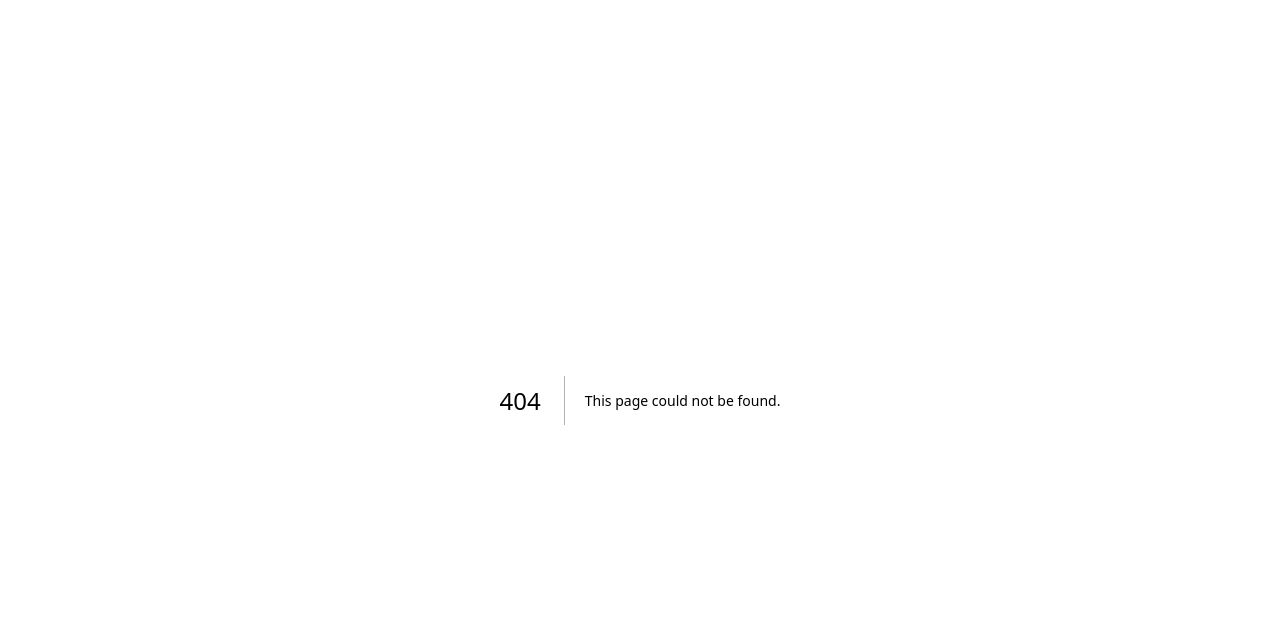
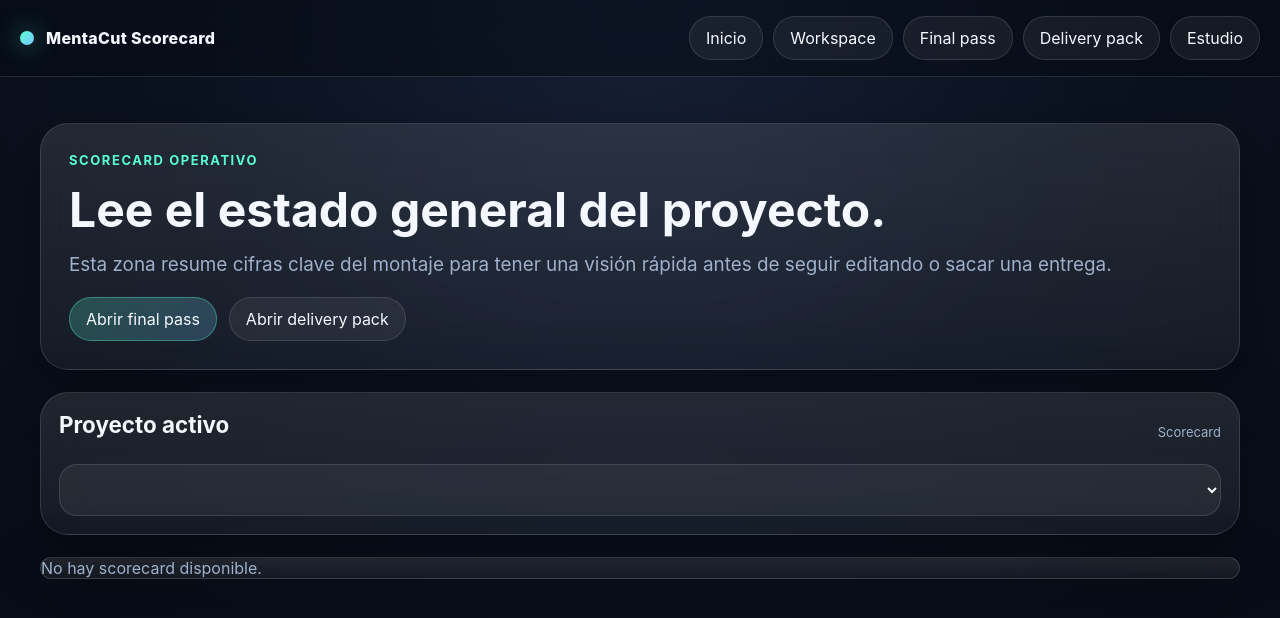
Before and after one commit to alain7224/MentaCut, a Next.js app: page /studio/scorecard in a window 1280 px wide. Before the commit this address had no page. Shown: the top 618 px of the page. Built offline with nearby package versions, Linux system fonts and the light colour scheme.

Commit message:
feat: add project scorecard route

```diff
--- /dev/null
+++ b/app/studio/scorecard/page.tsx
@@ -0,0 +1,80 @@
+'use client'
+
+import Link from 'next/link'
+import { useEffect, useMemo, useState } from 'react'
+import { readProjectAudioMixes, type ProjectAudioMix } from '@/lib/local-audio-mix'
+import { readProjectBeatMaps, type ProjectBeatMap } from '@/lib/local-beatmap'
+import { buildProjectScorecard } from '@/lib/project-scorecard'
+import { readStickerLayers, type StickerLayerEntry } from '@/lib/local-sticker-layers'
+import { readLocalProjects, type LocalProject } from '@/lib/local-store'
+import { readTextLayers, type TextLayerEntry } from '@/lib/local-text-layers'
+
+export default function StudioScorecardPage() {
+  const [projects, setProjects] = useState<LocalProject[]>([])
+  const [textLayers, setTextLayers] = useState<TextLayerEntry[]>([])
+  const [stickerLayers, setStickerLayers] = useState<StickerLayerEntry[]>([])
+  const [beatMaps, setBeatMaps] = useState<ProjectBeatMap[]>([])
+  const [audioMixes, setAudioMixes] = useState<ProjectAudioMix[]>([])
+  const [activeProjectId, setActiveProjectId] = useState<string | null>(null)
+
+  useEffect(() => {
+    const next = readLocalProjects()
+    setProjects(next)
+    setActiveProjectId(next[0]?.id ?? null)
+    setTextLayers(readTextLayers())
+    setStickerLayers(readStickerLayers())
+    setBeatMaps(readProjectBeatMaps())
+    setAudioMixes(readProjectAudioMixes())
+  }, [])
+
+  const activeProject = useMemo(() => projects.find((item) => item.id === activeProjectId) ?? null, [projects, activeProjectId])
+  const activeBeatMap = useMemo(() => beatMaps.find((item) => item.projectId === activeProjectId) ?? null, [beatMaps, activeProjectId])
+  const activeAudioMix = useMemo(() => audioMixes.find((item) => item.projectId === activeProjectId) ?? null, [audioMixes, activeProjectId])
+  const scorecard = useMemo(() => activeProject ? buildProjectScorecard({ project: activeProject, textLayers, stickerLayers, beatMap: activeBeatMap, audioMix: activeAudioMix }) : null, [activeProject, textLayers, stickerLayers, activeBeatMap, activeAudioMix])
+
+  return (
+    <div className="page-shell">
+      <header className="topbar">
+        <div className="brand"><span className="brand-dot" /><span>MentaCut Scorecard</span></div>
+        <nav className="nav">
+          <Link href="/" className="nav-link">Inicio</Link>
+          <Link href="/studio/workspace" className="nav-link">Workspace</Link>
+          <Link href="/studio/final-pass" className="nav-link">Final pass</Link>
+          <Link href="/studio/delivery-pack" className="nav-link">Delivery pack</Link>
+          <Link href="/studio" className="nav-link">Estudio</Link>
+        </nav>
+      </header>
+      <main className="main">
+        <section className="section">
+          <div className="panel hero-copy">
+            <span className="eyebrow">Scorecard operativo</span>
+            <h1 className="title" style={{ fontSize: 'clamp(1.8rem, 4vw, 3rem)' }}>Lee el estado general del proyecto.</h1>
+            <p className="sub">Esta zona resume cifras clave del montaje para tener una visión rápida antes de seguir editando o sacar una entrega.</p>
+            <div className="action-row">
+              <Link href="/studio/final-pass" className="btn btn-primary">Abrir final pass</Link>
+              <Link href="/studio/delivery-pack" className="btn">Abrir delivery pack</Link>
+            </div>
+          </div>
+        </section>
+        <section className="section">
+          <div className="panel timeline">
+            <div className="row-head"><h2 className="section-title">Proyecto activo</h2><div className="timeline-label">Scorecard</div></div>
+            <select className="input" value={activeProjectId ?? ''} onChange={(event) => setActiveProjectId(event.target.value)}>
+              {projects.map((project) => <option key={project.id} value={project.id}>{project.name} · {project.format}</option>)}
+            </select>
+          </div>
+        </section>
+        <section className="section">
+          {scorecard ? <div className="cards">
+            <article className="panel card"><h3>Clips</h3><p><strong>{scorecard.clips}</strong></p></article>
+            <article className="panel card"><h3>Duración</h3><p><strong>{scorecard.duration.toFixed(2)} s</strong></p></article>
+            <article className="panel card"><h3>Text layers</h3><p><strong>{scorecard.textLayers}</strong></p></article>
+            <article className="panel card"><h3>Stickers</h3><p><strong>{scorecard.stickers}</strong></p></article>
+            <article className="panel card"><h3>Beat map</h3><p><strong>{scorecard.hasBeatMap ? 'Sí' : 'No'}</strong></p></article>
+            <article className="panel card"><h3>Audio mix</h3><p><strong>{scorecard.hasAudioMix ? 'Sí' : 'No'}</strong></p></article>
+          </div> : <div className="panel empty">No hay scorecard disponible.</div>}
+        </section>
+      </main>
+    </div>
+  )
+}
```
